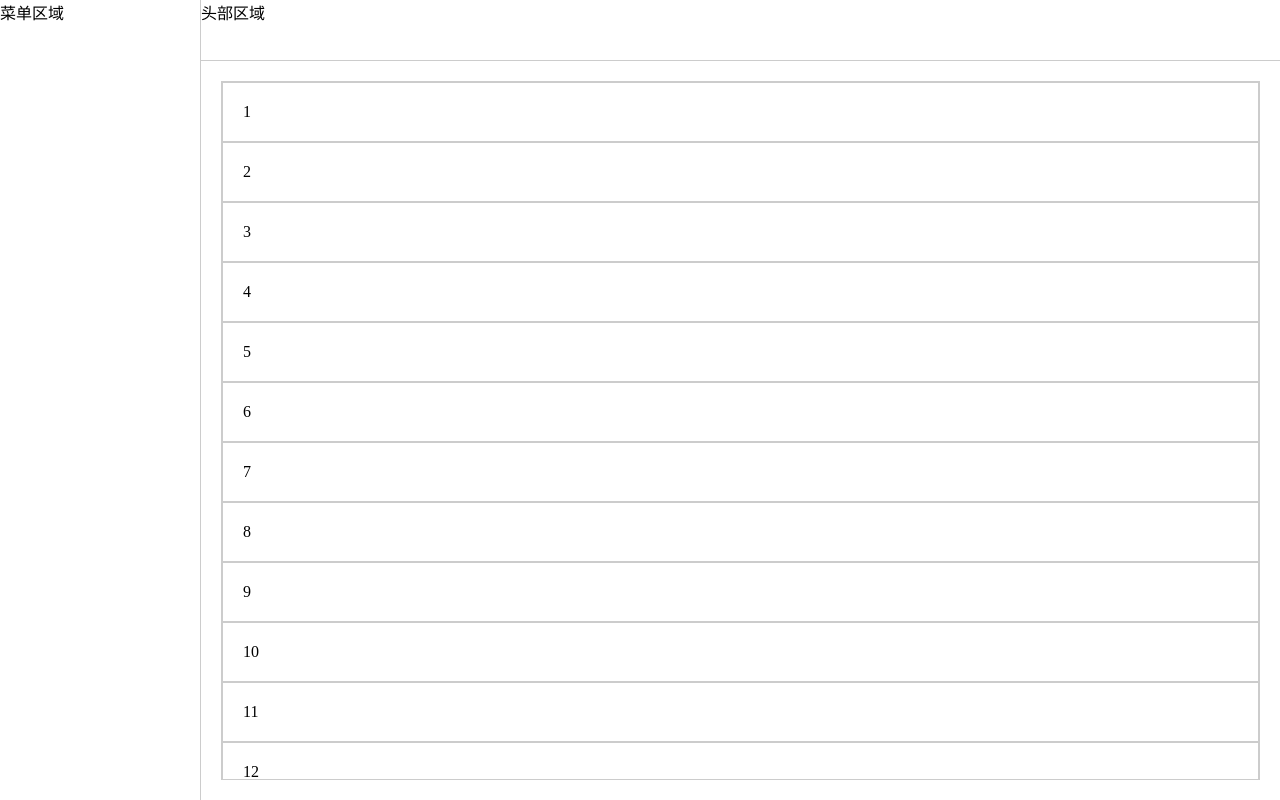
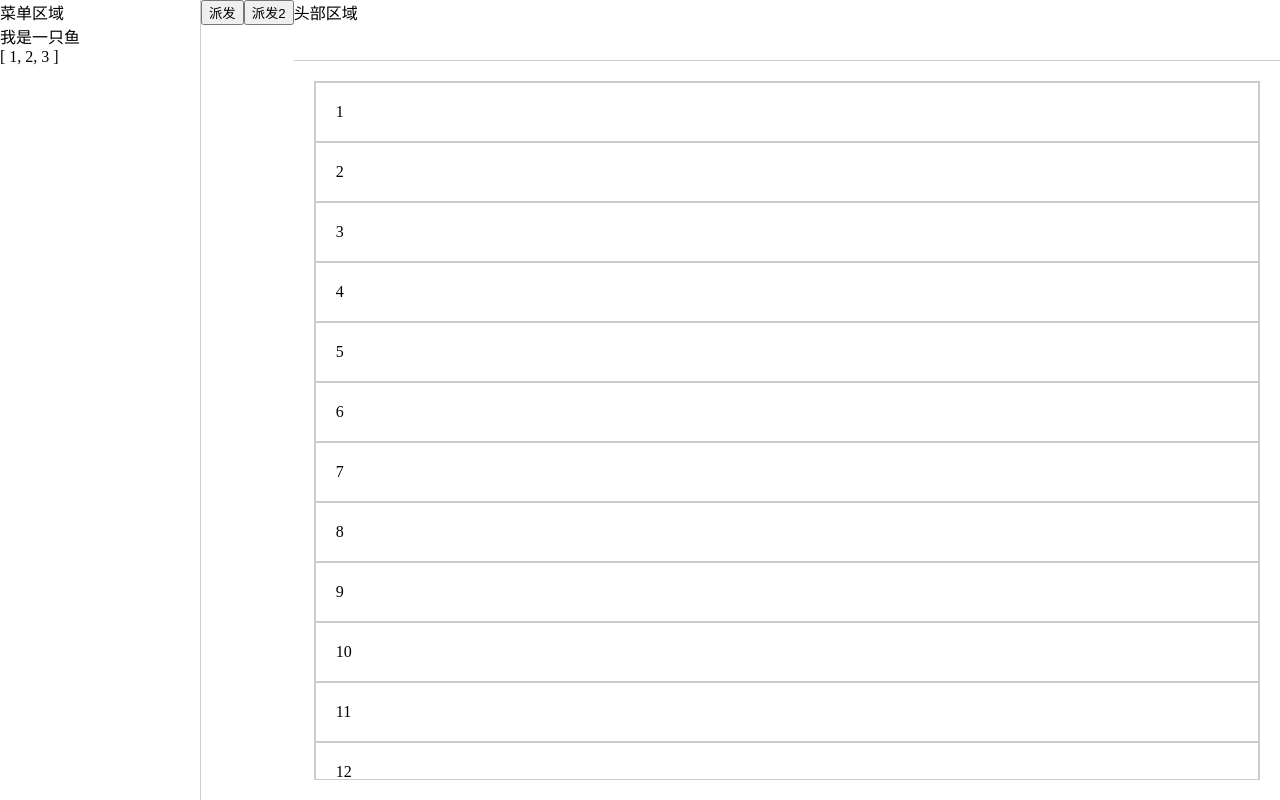
Before and after one commit to celinezhang1024/AllAboutVue, a Vue app in the folder Vue3/vite-project/: page / in a window 1280 px wide. Built offline with nearby package versions, Linux system fonts and the light colour scheme.

Commit message:
事件派发，暴露内部数据

```diff
--- a/Vue3/vite-project/src/components/Advanced/Layout/Index.vue
+++ b/Vue3/vite-project/src/components/Advanced/Layout/Index.vue
@@ -1,7 +1,7 @@
 <!-- 2. 布局 -->
 <template>
     <div class="layout">
-        <Menu />
+        <Menu ref="menus" @on-click="getList" @getList2="getList2" title="我是一只鱼" :data="list" />  <!-- v-bind:data="list" 绑定复杂类型 -->
         <div class="layout-right">
             <Header />
             <Content />
@@ -10,10 +10,21 @@
 </template>
 
 <script setup lang="ts">
+import { reactive,ref } from "vue";
 import Menu from "./Menu/Index.vue"
 import Header from "./Header/Index.vue"
 import Content from "./Content/Index.vue"
-
+const list = reactive<number[]>([1,2,3])
+const menus = ref(null)
+const getList = ((list:number[],flag:boolean)=>{
+    console.log(list,'我是自组件传过来的list',flag)
+    // 读取子组件的实例
+    console.log(menus.value)
+})
+// 多个事件派发
+const getList2 = ((list:number[],flag:boolean)=>{
+    console.log(list,'2我是自组件传过来的list',flag)
+})
 </script>
 
 <style lang="less">
--- a/Vue3/vite-project/src/components/Advanced/Layout/Menu/Index.vue
+++ b/Vue3/vite-project/src/components/Advanced/Layout/Menu/Index.vue
@@ -1,8 +1,32 @@
 <template>
-    <div class="menu">菜单区域</div>
+    <div class="menu">菜单区域
+        <div>{{title}}</div>
+        <div>{{data}}</div>
+    </div>
+    <div>
+        <div>
+            <button @click="clickTap">派发</button>
+            <button @click="clickTap2">派发2</button>
+        </div>
+    </div>
 </template>
 
 <script setup lang="ts">
+import {reactive,ref} from "vue"
+type Props={title:string,data:number[]}
+defineProps<Props>()
+
+const list = reactive<number[]>([1,2,3,4,5])
+const flag = ref(false)
+const emit = defineEmits(['on-click','getList2'])
+const clickTap = () =>{
+    emit("on-click",list,false)
+}
+const clickTap2 = () =>{
+    emit("getList2",list,true)
+}
+// 暴露实例 比vue2更安全
+defineExpose({list}) //,flag
 
 </script>
 
```
